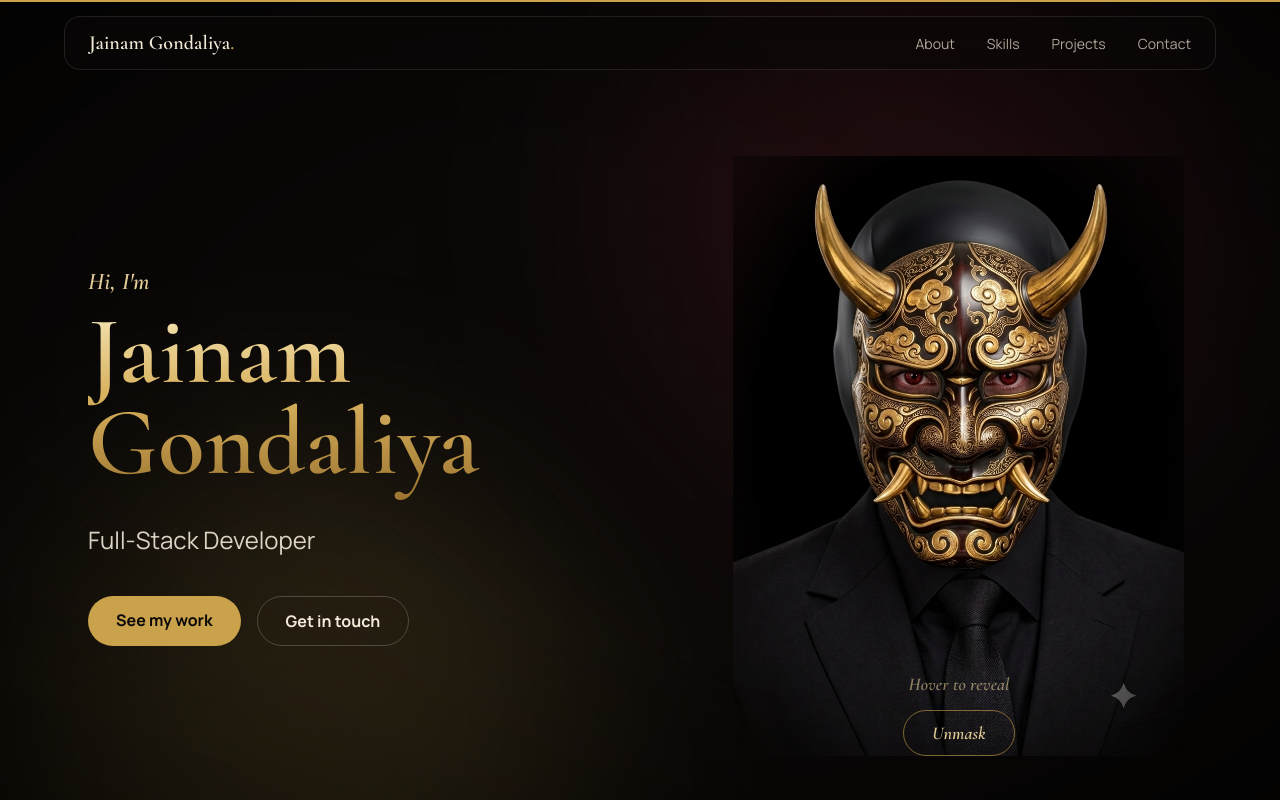
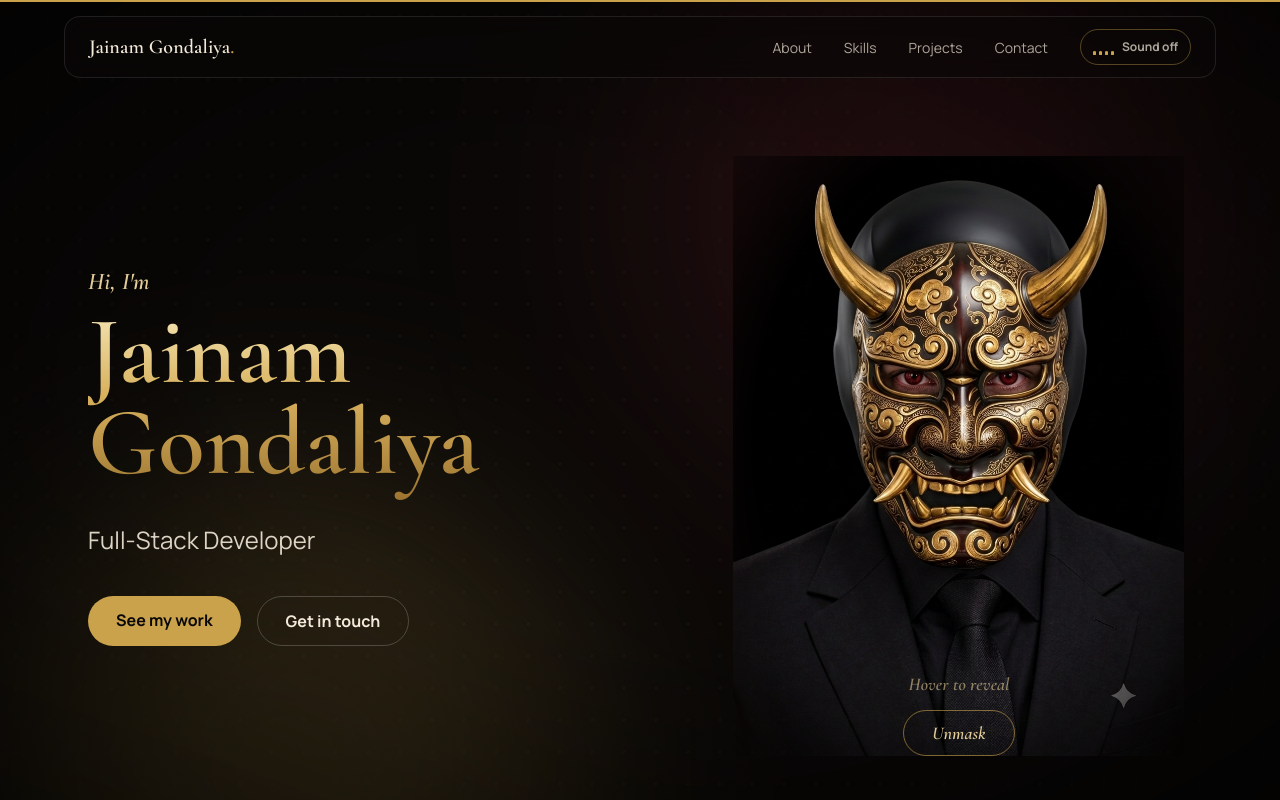
Before and after one commit to pablochomcobar1-ops/my-portfolio, a React (Vite) app: page / in a window 1280 px wide. Shown: the top 800 px of the page. Built offline with nearby package versions, Linux system fonts and the light colour scheme.

Commit message:
Add sound system with music and effects

```diff
--- a/src/App.jsx
+++ b/src/App.jsx
@@ -6,10 +6,11 @@ import Skills from "./components/Skills";
 import Projects from "./components/Projects";
 import Contact from "./components/Contact";
 import Background from "./components/Background";
+import { SoundProvider } from "./components/SoundProvider";
 
 function App() {
   return (
-    <>
+    <SoundProvider>
       <Background />
       <Cursor />
       <Navbar />
@@ -20,8 +21,7 @@ function App() {
         <Projects />
         <Contact />
       </main>
-    </>
+    </SoundProvider>
   );
 }
-
 export default App;
--- a/src/components/Navbar.jsx
+++ b/src/components/Navbar.jsx
@@ -1,6 +1,7 @@
 import { useState } from "react";
 import { motion, AnimatePresence } from "framer-motion";
 import { personal } from "../data/portfolio";
+import SoundToggle from "./SoundToggle";
 
 const links = [
   { label: "About", href: "#about" },
@@ -20,24 +21,27 @@ export default function Navbar() {
       className="fixed top-0 inset-x-0 z-50 px-4"
     >
       <nav className="mx-auto max-w-6xl mt-4 px-6 py-3 flex items-center justify-between rounded-2xl bg-ink/60 backdrop-blur-md border border-white/10">
-        <a href="#home" className="font-display text-xl font-bold">
+        <motion.a href="#home" className="font-display text-xl font-bold">
           {personal.name}
           <span className="text-glow">.</span>
-        </a>
+        </motion.a>
 
+        <div className="flex items-center gap-4 md:gap-8">
           {/* Desktop links */}
           <ul className="hidden md:flex gap-8">
             {links.map((link) => (
               <li key={link.href}>
-              <a
+                <motion.a
                   href={link.href}
                   className="text-sm text-paper/70 hover:text-glow transition-colors"
                 >
                   {link.label}
-              </a>
+                </motion.a>
               </li>
             ))}
           </ul>
+
+          <SoundToggle />
 
           {/* Mobile menu button */}
           <button
@@ -56,6 +60,7 @@ export default function Navbar() {
               className={`block h-0.5 w-6 bg-paper transition-transform ${open ? "-translate-y-2 -rotate-45" : ""}`}
             />
           </button>
+        </div>
       </nav>
 
       {/* Mobile dropdown */}
@@ -69,13 +74,13 @@ export default function Navbar() {
           >
             {links.map((link) => (
               <li key={link.href}>
-                <a
+                <motion.a
                   href={link.href}
                   onClick={() => setOpen(false)}
                   className="block text-lg"
                 >
                   {link.label}
-                </a>
+                </motion.a>
               </li>
             ))}
           </motion.ul>
--- a/src/components/PortraitReveal.jsx
+++ b/src/components/PortraitReveal.jsx
@@ -10,6 +10,7 @@ import {
   useReducedMotion,
 } from "framer-motion";
 import { personal } from "../data/portfolio";
+import { useSound } from "./SoundProvider";
 
 const isTouch = window.matchMedia("(pointer: coarse)").matches;
 
@@ -29,6 +30,7 @@ export default function PortraitReveal() {
   const stage = useRef(null);
   const reduce = useReducedMotion();
   const hovering = useRef(false);
+  const { play } = useSound();
 
   // While true, hover is ignored (during the animation, and while fully unmasked)
   const locked = useRef(false);
@@ -134,6 +136,7 @@ export default function PortraitReveal() {
     moveTo(e);
     smoothX.jump(x.get());
     smoothY.jump(y.get());
+    play("hover");
     animate(radius, REVEAL_SIZE, hoverSpring);
   };
 
@@ -159,6 +162,7 @@ export default function PortraitReveal() {
     locked.current = true;
     setBusy(true);
     setUnmasked(true);
+    play("reveal");
     x.set(CENTER_X);
     y.set(CENTER_Y);
 
@@ -178,6 +182,7 @@ export default function PortraitReveal() {
 
   const cover = async () => {
     setBusy(true);
+    play("cover");
     x.set(CENTER_X);
     y.set(CENTER_Y);
 
--- /dev/null
+++ b/src/components/SoundProvider.jsx
@@ -0,0 +1,199 @@
+import { createContext, useContext, useEffect, useRef, useState } from "react";
+
+const MUSIC_VOLUME = 0.25; // 0 = silent, 1 = full volume
+const EFFECTS_VOLUME = 0.35;
+
+const SoundContext = createContext(null);
+
+// ---------- Sound building blocks ----------
+
+// A reverb "echo", like sound in a large hall
+function makeImpulse(ctx, seconds) {
+  const length = ctx.sampleRate * seconds;
+  const buffer = ctx.createBuffer(2, length, ctx.sampleRate);
+  for (let channel = 0; channel < 2; channel++) {
+    const data = buffer.getChannelData(channel);
+    for (let i = 0; i < length; i++) {
+      data[i] = (Math.random() * 2 - 1) * Math.pow(1 - i / length, 3);
+    }
+  }
+  return buffer;
+}
+
+// Sends a sound to the speakers, and a bit of it through the reverb
+function output(e, node) {
+  node.connect(e.master);
+  node.connect(e.reverb);
+}
+
+// One bell-like note
+function tone(e, freq, start, duration, volume, type = "sine") {
+  const osc = e.ctx.createOscillator();
+  const gain = e.ctx.createGain();
+  osc.type = type;
+  osc.frequency.value = freq;
+
+  // Quick attack, then a long smooth fade
+  gain.gain.setValueAtTime(0.0001, start);
+  gain.gain.exponentialRampToValueAtTime(volume, start + 0.01);
+  gain.gain.exponentialRampToValueAtTime(0.0001, start + duration);
+
+  osc.connect(gain);
+  output(e, gain);
+  osc.start(start);
+  osc.stop(start + duration + 0.05);
+}
+
+// A soft wind-like whoosh that sweeps from one pitch to another
+function whoosh(e, start, duration, fromHz, toHz) {
+  const length = Math.floor(e.ctx.sampleRate * duration);
+  const buffer = e.ctx.createBuffer(1, length, e.ctx.sampleRate);
+  const data = buffer.getChannelData(0);
+  for (let i = 0; i < length; i++) data[i] = Math.random() * 2 - 1;
+
+  const noise = e.ctx.createBufferSource();
+  noise.buffer = buffer;
+
+  const filter = e.ctx.createBiquadFilter();
+  filter.type = "bandpass";
+  filter.Q.value = 1.5;
+  filter.frequency.setValueAtTime(fromHz, start);
+  filter.frequency.exponentialRampToValueAtTime(toHz, start + duration);
+
+  const gain = e.ctx.createGain();
+  gain.gain.setValueAtTime(0.0001, start);
+  gain.gain.exponentialRampToValueAtTime(0.15, start + duration * 0.4);
+  gain.gain.exponentialRampToValueAtTime(0.0001, start + duration);
+
+  noise.connect(filter);
+  filter.connect(gain);
+  output(e, gain);
+  noise.start(start);
+  noise.stop(start + duration);
+}
+
+// Musical notes (in Hz): C, E, G across a few octaves
+const RISING = [523.25, 659.25, 783.99, 1046.5, 1318.51, 1567.98];
+const FALLING = [...RISING].reverse();
+
+const SOUNDS = {
+  hover: (e) => {
+    const t = e.ctx.currentTime;
+    tone(e, 2093, t, 0.5, 0.04);
+    tone(e, 3136, t + 0.05, 0.4, 0.025);
+  },
+  reveal: (e) => {
+    const t = e.ctx.currentTime;
+    whoosh(e, t + 0.25, 1.4, 300, 3500);
+    RISING.forEach((f, i) => tone(e, f, t + 0.35 + i * 0.07, 1.6, 0.1));
+    tone(e, 130.81, t + 0.35, 2.2, 0.15, "triangle"); // deep warm tone
+  },
+  cover: (e) => {
+    const t = e.ctx.currentTime;
+    whoosh(e, t, 1.1, 3500, 300);
+    FALLING.forEach((f, i) => tone(e, f, t + i * 0.08, 1.2, 0.07));
+    tone(e, 1046.5, t + 1.1, 1.5, 0.08); // final chime
+  },
+};
+
+// ---------- The provider ----------
+
+export function SoundProvider({ children }) {
+  const [enabled, setEnabled] = useState(false);
+  const enabledRef = useRef(false);
+  const engine = useRef(null);
+  const music = useRef(null);
+
+  // Created on the first click (browsers require a click before any sound)
+  const getEngine = () => {
+    if (!engine.current) {
+      const ctx = new (window.AudioContext || window.webkitAudioContext)();
+
+      const master = ctx.createGain();
+      master.gain.value = EFFECTS_VOLUME;
+      master.connect(ctx.destination);
+
+      const reverb = ctx.createConvolver();
+      reverb.buffer = makeImpulse(ctx, 2.2);
+      const wet = ctx.createGain();
+      wet.gain.value = 0.35;
+      reverb.connect(wet);
+      wet.connect(master);
+
+      engine.current = { ctx, master, reverb };
+    }
+    return engine.current;
+  };
+
+  const getMusic = (e) => {
+    if (!music.current) {
+      const audio = new Audio("/sounds/music.mp3");
+      audio.loop = true;
+      // Route the music through Web Audio so volume fades work on every phone
+      const source = e.ctx.createMediaElementSource(audio);
+      const gain = e.ctx.createGain();
+      gain.gain.value = 0;
+      source.connect(gain);
+      gain.connect(e.ctx.destination);
+      music.current = { audio, gain };
+    }
+    return music.current;
+  };
+
+  const fadeMusic = (to, seconds) => {
+    const e = engine.current;
+    const m = music.current;
+    if (!e || !m) return;
+    const now = e.ctx.currentTime;
+    m.gain.gain.cancelScheduledValues(now);
+    m.gain.gain.setValueAtTime(m.gain.gain.value, now);
+    m.gain.gain.linearRampToValueAtTime(to, now + seconds);
+  };
+
+  const toggle = async () => {
+    const e = getEngine();
+    if (e.ctx.state === "suspended") await e.ctx.resume();
+    const m = getMusic(e);
+
+    if (!enabledRef.current) {
+      enabledRef.current = true;
+      setEnabled(true);
+      m.audio.play().catch(() => {}); // no music file? effects still work
+      fadeMusic(MUSIC_VOLUME, 1.5);
+    } else {
+      enabledRef.current = false;
+      setEnabled(false);
+      fadeMusic(0, 0.8);
+      setTimeout(() => {
+        if (!enabledRef.current) m.audio.pause();
+      }, 850);
+    }
+  };
+
+  const play = (name) => {
+    if (!enabledRef.current || !engine.current) return;
+    SOUNDS[name]?.(engine.current);
+  };
+
+  // Pause the music when the visitor switches tabs, resume when they come back
+  useEffect(() => {
+    const onVisibility = () => {
+      const m = music.current;
+      if (!m || !enabledRef.current) return;
+      if (document.hidden) m.audio.pause();
+      else m.audio.play().catch(() => {});
+    };
+    document.addEventListener("visibilitychange", onVisibility);
+    return () => document.removeEventListener("visibilitychange", onVisibility);
+  }, []);
+
+  return (
+    <SoundContext.Provider value={{ enabled, toggle, play }}>
+      {children}
+    </SoundContext.Provider>
+  );
+}
+
+export function useSound() {
+  return useContext(SoundContext);
+}
--- /dev/null
+++ b/src/components/SoundToggle.jsx
@@ -0,0 +1,44 @@
+import { motion } from "framer-motion";
+import { useSound } from "./SoundProvider";
+
+const bars = [
+  { heights: [0.3, 1, 0.5, 0.8, 0.3], duration: 1.1 },
+  { heights: [0.8, 0.4, 1, 0.3, 0.8], duration: 0.9 },
+  { heights: [0.5, 0.9, 0.3, 1, 0.5], duration: 1.3 },
+  { heights: [0.9, 0.3, 0.7, 0.5, 0.9], duration: 1.0 },
+];
+
+export default function SoundToggle() {
+  const { enabled, toggle } = useSound();
+
+  return (
+    <button
+      onClick={toggle}
+      aria-pressed={enabled}
+      aria-label={enabled ? "Turn sound off" : "Turn sound on"}
+      className="flex h-9 items-center gap-2 rounded-full border border-glow/40 px-3 hover:border-glow transition-colors"
+    >
+      <span className="flex h-4 items-end gap-[3px]">
+        {bars.map((bar, i) => (
+          <motion.span
+            key={i}
+            className="block h-full w-[3px] origin-bottom rounded-full bg-glow"
+            animate={{ scaleY: enabled ? bar.heights : 0.25 }}
+            transition={
+              enabled
+                ? {
+                    duration: bar.duration,
+                    repeat: Infinity,
+                    ease: "easeInOut",
+                  }
+                : { duration: 0.3 }
+            }
+          />
+        ))}
+      </span>
+      <span className="hidden sm:inline text-xs font-bold text-paper/70">
+        {enabled ? "Sound on" : "Sound off"}
+      </span>
+    </button>
+  );
+}
```
Also changed, not shown: 1 other file (tests, documents, lock files or other folders). Lines whose indentation alone changed are shown as unchanged.
